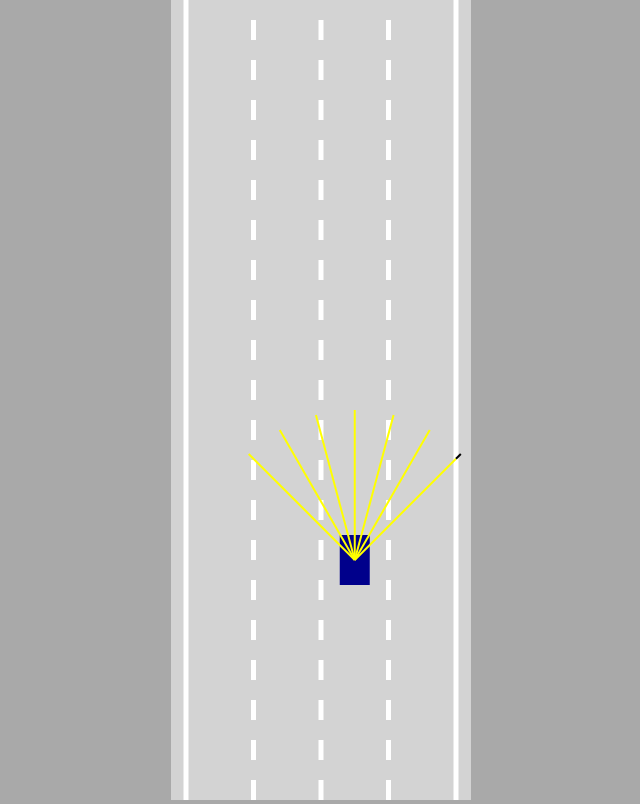
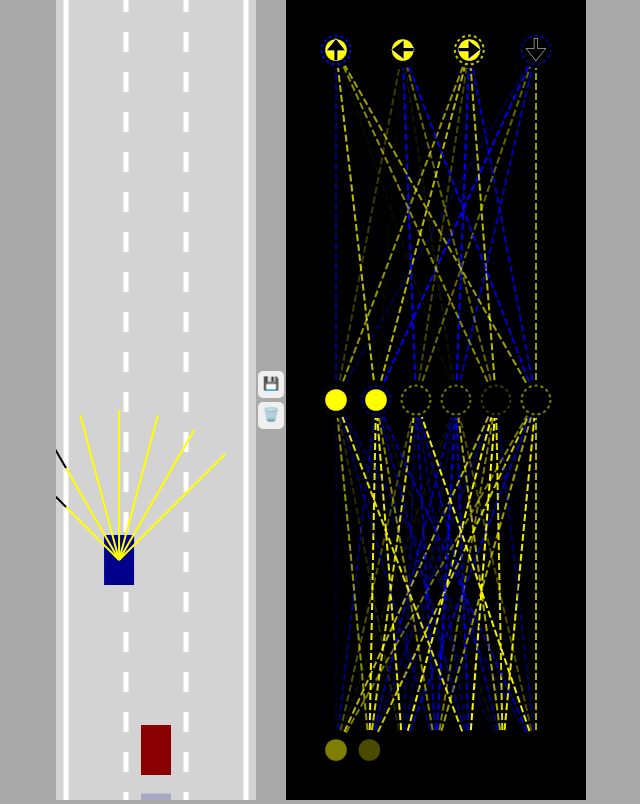
Before and after one commit to Woife5/ts-selfdriving-car, a website with bundled scripts: page index.html in a window 1280 px wide. Shown: the whole page, without its empty margins (319-959 px from the left). Built offline with nearby package versions, Linux system fonts and the light colour scheme.

Commit message:
add multiple cars and basic neural network

```diff
--- a/index.html
+++ b/index.html
@@ -5,7 +5,12 @@
         <link rel="stylesheet" href="style.css" />
     </head>
     <body>
-        <canvas id="canvas"></canvas>
+        <canvas id="carCanvas"></canvas>
+        <div class="verticalButtons">
+            <button type="button" id="save-button">💾</button>
+            <button type="button" id="delete-button">🗑️</button>
+        </div>
+        <canvas id="networkCanvas"></canvas>
         <script src="main.js"></script>
     </body>
 </html>
--- a/style.css
+++ b/style.css
@@ -2,9 +2,31 @@ body {
     margin: 0;
     background-color: darkgray;
     overflow: hidden;
-    text-align: center;
+    display: flex;
+    justify-content: center;
+    align-items: center;
 }
 
-canvas {
+#carCanvas {
     background-color: lightgray;
 }
+#networkCanvas {
+    background-color: black;
+}
+
+.verticalButtons {
+    display: flex;
+    flex-direction: column;
+}
+
+button {
+    border: none;
+    border-radius: 5px;
+    padding: 5px 5px 7px 5px;
+    margin: 2px;
+    cursor: pointer;
+}
+
+button:hover {
+    background-color: blue;
+}
--- a/ts/car.ts
+++ b/ts/car.ts
@@ -1,4 +1,5 @@
 import { Controls, ControlType } from './controls';
+import { NeuralNetwork } from './network';
 import { Sensor } from './sensor';
 import { getIntersection, Point2D, polysIntersect } from './utils';
 
@@ -7,6 +8,7 @@ export class Car {
 
     controls: Controls;
     sensor?: Sensor;
+    brain?: NeuralNetwork;
     polygon: Point2D[];
     damaged: boolean;
 
@@ -18,7 +20,7 @@ export class Car {
         public y: number,
         public height: number,
         public width: number,
-        controlType: ControlType,
+        public controlType: ControlType,
         public maxSpeed: number = 3,
         public acceleration: number = 0.2
     ) {
@@ -26,8 +28,9 @@ export class Car {
         this.polygon = [];
         this.damaged = false;
 
-        if (controlType != 'DUMMY') {
+        if (this.controlType === 'AI') {
             this.sensor = new Sensor(this);
+            this.brain = new NeuralNetwork([this.sensor.rayCount, 6, 4]);
         }
 
         this.speed = 0;
@@ -40,7 +43,19 @@ export class Car {
             this.polygon = this.createPolygon();
             this.damaged = this.assessDamage(roadBorders, traffic);
         }
-        this.sensor?.update(roadBorders, traffic);
+
+        if (this.sensor && this.brain) {
+            this.sensor.update(roadBorders, traffic);
+            const offsets = this.sensor.readings.map(s => (s === null ? 0 : 1 - s.offset));
+            const outputs = NeuralNetwork.feedForward(offsets, this.brain);
+
+            if (this.controlType === 'AI') {
+                this.controls.forward = !!outputs[0];
+                this.controls.left = !!outputs[1];
+                this.controls.right = !!outputs[2];
+                this.controls.reverse = !!outputs[3];
+            }
+        }
     }
 
     private assessDamage(roadBorders: Point2D[][], traffic: Car[]) {
@@ -119,9 +134,9 @@ export class Car {
         this.y -= Math.cos(this.angle) * this.speed * dt;
     }
 
-    draw(ctx: CanvasRenderingContext2D, color: string) {
+    draw(ctx: CanvasRenderingContext2D, color: string, drawSensors: boolean = false) {
         if (this.damaged) {
-            ctx.fillStyle = 'red';
+            ctx.fillStyle = 'gray';
         } else {
             ctx.fillStyle = color;
         }
@@ -134,6 +149,8 @@ export class Car {
         ctx.closePath();
         ctx.fill();
 
-        this.sensor?.draw(ctx);
+        if (drawSensors && this.sensor) {
+            this.sensor.draw(ctx);
+        }
     }
 }
--- a/ts/controls.ts
+++ b/ts/controls.ts
@@ -1,4 +1,4 @@
-export type ControlType = 'KEYS' | 'DUMMY';
+export type ControlType = 'KEYS' | 'DUMMY' | 'AI';
 
 export class Controls {
     forward = false;
@@ -13,6 +13,8 @@ export class Controls {
                 break;
             case 'DUMMY':
                 this.forward = true;
+                break;
+            case 'AI':
                 break;
         }
     }
--- a/ts/main.ts
+++ b/ts/main.ts
@@ -1,38 +1,82 @@
 import { Car } from './car';
 import { Road } from './road';
+import { Visualizr } from './visualizr';
 
-const canvas = document.getElementById('canvas') as HTMLCanvasElement;
-canvas.width = 300;
+const carCanvas = document.getElementById('carCanvas') as HTMLCanvasElement;
+carCanvas.width = 200;
+const carCtx = carCanvas.getContext('2d')!;
 
-const ctx = canvas.getContext('2d')!;
+const networkCanvas = document.getElementById('networkCanvas') as HTMLCanvasElement;
+networkCanvas.width = 300;
+const networkCtx = networkCanvas.getContext('2d')!;
 
-const road = new Road(canvas.width / 2, canvas.width * 0.9, 4);
+const road = new Road(carCanvas.width / 2, carCanvas.width * 0.9, 3);
 
-const car = new Car(road.getLaneCenter(2), 100, 50, 30, 'KEYS');
+const cars = generateCars(100);
 
-const traffic: Car[] = [new Car(road.getLaneCenter(1), -100, 50, 30, 'DUMMY', 0.9)];
+const traffic: Car[] = [new Car(road.getLaneCenter(1), -300, 50, 30, 'DUMMY', 0.7)];
 
 window.requestAnimationFrame(animate);
+
+function generateCars(number: number) {
+    const cars: Car[] = [];
+    for (let i = 0; i < number; i++) {
+        cars.push(new Car(road.getLaneCenter(1), -100, 50, 30, 'AI', 1));
+    }
+    return cars;
+}
+
+let bestCar: Car = cars[0];
+
+if (localStorage.getItem('bestBrain')) {
+    bestCar.brain = JSON.parse(localStorage.getItem('bestBrain')!);
+}
+
+document.getElementById('save-button')?.addEventListener('click', save);
+document.getElementById('delete-button')?.addEventListener('click', discard);
+
+function save() {
+    localStorage.setItem('bestBrain', JSON.stringify(bestCar.brain));
+}
+
+function discard() {
+    localStorage.removeItem('bestBrain');
+}
 
 let lastTime = 0;
 function animate(timestamp: number) {
     const dt = timestamp - lastTime;
     lastTime = timestamp;
 
-    canvas.height = window.innerHeight;
+    carCanvas.height = window.innerHeight;
+    networkCanvas.height = window.innerHeight;
+
+    bestCar = cars.find(c => c.y === Math.min(...cars.map(c => c.y)))!;
 
     for (const car of traffic) {
         car.update(dt, road.borders, []);
     }
-    car.update(dt, road.borders, traffic);
 
-    ctx.save();
-    ctx.translate(0, -car.y + canvas.height * 0.7);
-    road.draw(ctx);
+    for (let i = 0; i < cars.length; i++) {
+        cars[i].update(dt, road.borders, traffic);
+    }
+
+    carCtx.save();
+    carCtx.translate(0, -bestCar.y + carCanvas.height * 0.7);
+    road.draw(carCtx);
     for (const car of traffic) {
-        car.draw(ctx, 'darkred');
+        car.draw(carCtx, 'darkred');
     }
-    car.draw(ctx, 'darkblue');
-    ctx.restore();
+
+    carCtx.globalAlpha = 0.2;
+    for (let i = 0; i < cars.length; i++) {
+        cars[i].draw(carCtx, 'darkblue');
+    }
+    carCtx.globalAlpha = 1;
+    bestCar.draw(carCtx, 'darkblue', true);
+    carCtx.restore();
+
+    networkCtx.lineDashOffset = -timestamp / 50;
+    Visualizr.drawNetwork(networkCtx, bestCar.brain!);
     window.requestAnimationFrame(animate);
 }
--- /dev/null
+++ b/ts/network.ts
@@ -0,0 +1,70 @@
+export class NeuralNetwork {
+    levels: Level[];
+
+    constructor(neuronCounts: number[]) {
+        this.levels = [];
+
+        for (let i = 0; i < neuronCounts.length - 1; i++) {
+            this.levels.push(new Level(neuronCounts[i], neuronCounts[i + 1]));
+        }
+    }
+
+    static feedForward(inputs: number[], network: NeuralNetwork) {
+        let outputs = Level.feedForward(inputs, network.levels[0]);
+
+        for (let i = 1; i < network.levels.length; i++) {
+            outputs = Level.feedForward(outputs, network.levels[i]);
+        }
+
+        return outputs;
+    }
+}
+
+export class Level {
+    inputs: number[];
+    outputs: number[];
+    biases: number[];
+    weights: number[][];
+
+    constructor(public inputCount: number, public outputCount: number) {
+        this.inputs = new Array<number>(inputCount);
+        this.outputs = new Array<number>(outputCount);
+        this.biases = new Array<number>(outputCount);
+
+        this.weights = new Array<number[]>(inputCount);
+        for (let i = 0; i < inputCount; i++) {
+            this.weights[i] = new Array<number>(outputCount);
+        }
+
+        Level.randomize(this);
+    }
+
+    private static randomize(level: Level) {
+        for (let i = 0; i < level.inputs.length; i++) {
+            for (let j = 0; j < level.outputs.length; j++) {
+                level.weights[i][j] = Math.random() * 2 - 1;
+            }
+        }
+
+        for (let i = 0; i < level.biases.length; i++) {
+            level.biases[i] = Math.random() * 2 - 1;
+        }
+    }
+
+    static feedForward(inputs: number[], level: Level) {
+        for (let i = 0; i < level.inputs.length; i++) {
+            level.inputs[i] = inputs[i];
+        }
+
+        for (let i = 0; i < level.outputs.length; i++) {
+            let sum = 0;
+            for (let j = 0; j < level.outputs.length; j++) {
+                sum += level.inputs[j] * level.weights[j][i];
+            }
+
+            level.outputs[i] = sum > level.biases[i] ? 1 : 0;
+        }
+
+        return level.outputs;
+    }
+}
--- a/ts/sensor.ts
+++ b/ts/sensor.ts
@@ -7,7 +7,7 @@ export class Sensor {
 
     constructor(
         private car: Car,
-        private rayCount: number = 7,
+        public rayCount: number = 7,
         private rayLength: number = 150,
         private raySpread: number = Math.PI / 2
     ) {
--- a/ts/utils.ts
+++ b/ts/utils.ts
@@ -48,3 +48,11 @@ export function polysIntersect(poly1: Point2D[], poly2: Point2D[]) {
 
     return false;
 }
+
+export function getRGBA(value: number) {
+    const alpha = Math.abs(value);
+    const R = value < 0 ? 0 : 255;
+    const G = R;
+    const B = value > 0 ? 0 : 255;
+    return 'rgba(' + R + ',' + G + ',' + B + ',' + alpha + ')';
+}
--- /dev/null
+++ b/ts/visualizr.ts
@@ -0,0 +1,97 @@
+import { NeuralNetwork } from './network';
+import { getRGBA, lerp } from './utils';
+
+export class Visualizr {
+    static drawNetwork(ctx: CanvasRenderingContext2D, network: NeuralNetwork) {
+        const margin = 50;
+        const left = margin;
+        const top = margin;
+        const width = ctx.canvas.width - margin * 2;
+        const height = ctx.canvas.height - margin * 2;
+
+        const levelHeight = height / network.levels.length;
+
+        for (let i = network.levels.length - 1; i >= 0; i--) {
+            const levelTop =
+                top + lerp(height - levelHeight, 0, network.levels.length == 1 ? 0.5 : i / (network.levels.length - 1));
+
+            ctx.setLineDash([7, 3]);
+            Visualizr.drawLevel(
+                ctx,
+                network.levels[i],
+                left,
+                levelTop,
+                width,
+                levelHeight,
+                i == network.levels.length - 1 ? ['🠉', '🠈', '🠊', '🠋'] : []
+            );
+        }
+    }
+
+    static drawLevel(ctx: any, level: any, left: any, top: any, width: any, height: any, outputLabels: any) {
+        const right = left + width;
+        const bottom = top + height;
+
+        const { inputs, outputs, weights, biases } = level;
+
+        for (let i = 0; i < inputs.length; i++) {
+            for (let j = 0; j < outputs.length; j++) {
+                ctx.beginPath();
+                ctx.moveTo(Visualizr.getNodeX(inputs, i, left, right), bottom);
+                ctx.lineTo(Visualizr.getNodeX(outputs, j, left, right), top);
+                ctx.lineWidth = 2;
+                ctx.strokeStyle = getRGBA(weights[i][j]);
+                ctx.stroke();
+            }
+        }
+
+        const nodeRadius = 18;
+        for (let i = 0; i < inputs.length; i++) {
+            const x = Visualizr.getNodeX(inputs, i, left, right);
+            ctx.beginPath();
+            ctx.arc(x, bottom, nodeRadius, 0, Math.PI * 2);
+            ctx.fillStyle = 'black';
+            ctx.fill();
+            ctx.beginPath();
+            ctx.arc(x, bottom, nodeRadius * 0.6, 0, Math.PI * 2);
+            ctx.fillStyle = getRGBA(inputs[i]);
+            ctx.fill();
+        }
+
+        for (let i = 0; i < outputs.length; i++) {
+            const x = Visualizr.getNodeX(outputs, i, left, right);
+            ctx.beginPath();
+            ctx.arc(x, top, nodeRadius, 0, Math.PI * 2);
+            ctx.fillStyle = 'black';
+            ctx.fill();
+            ctx.beginPath();
+            ctx.arc(x, top, nodeRadius * 0.6, 0, Math.PI * 2);
+            ctx.fillStyle = getRGBA(outputs[i]);
+            ctx.fill();
+
+            ctx.beginPath();
+            ctx.lineWidth = 2;
+            ctx.arc(x, top, nodeRadius * 0.8, 0, Math.PI * 2);
+            ctx.strokeStyle = getRGBA(biases[i]);
+            ctx.setLineDash([3, 3]);
+            ctx.stroke();
+            ctx.setLineDash([]);
+
+            if (outputLabels[i]) {
+                ctx.beginPath();
+                ctx.textAlign = 'center';
+                ctx.textBaseline = 'middle';
+                ctx.fillStyle = 'black';
+                ctx.strokeStyle = 'white';
+                ctx.font = nodeRadius * 1.5 + 'px Arial';
+                ctx.fillText(outputLabels[i], x, top + nodeRadius * 0.1);
+                ctx.lineWidth = 0.5;
+                ctx.strokeText(outputLabels[i], x, top + nodeRadius * 0.1);
+            }
+        }
+    }
+
+    private static getNodeX(nodes: any, index: any, left: any, right: any) {
+        return lerp(left, right, nodes.length == 1 ? 0.5 : index / (nodes.length - 1));
+    }
+}
```
